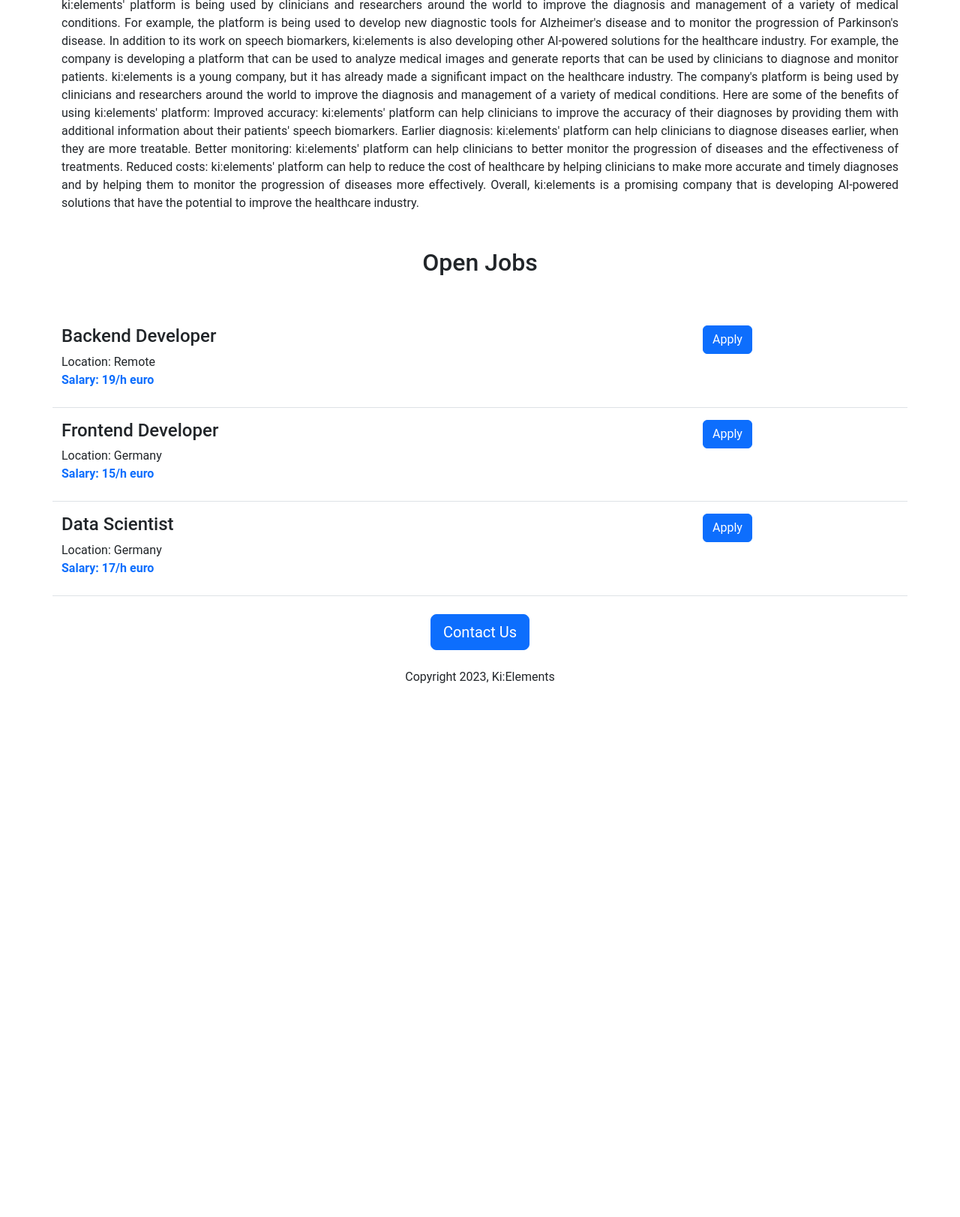
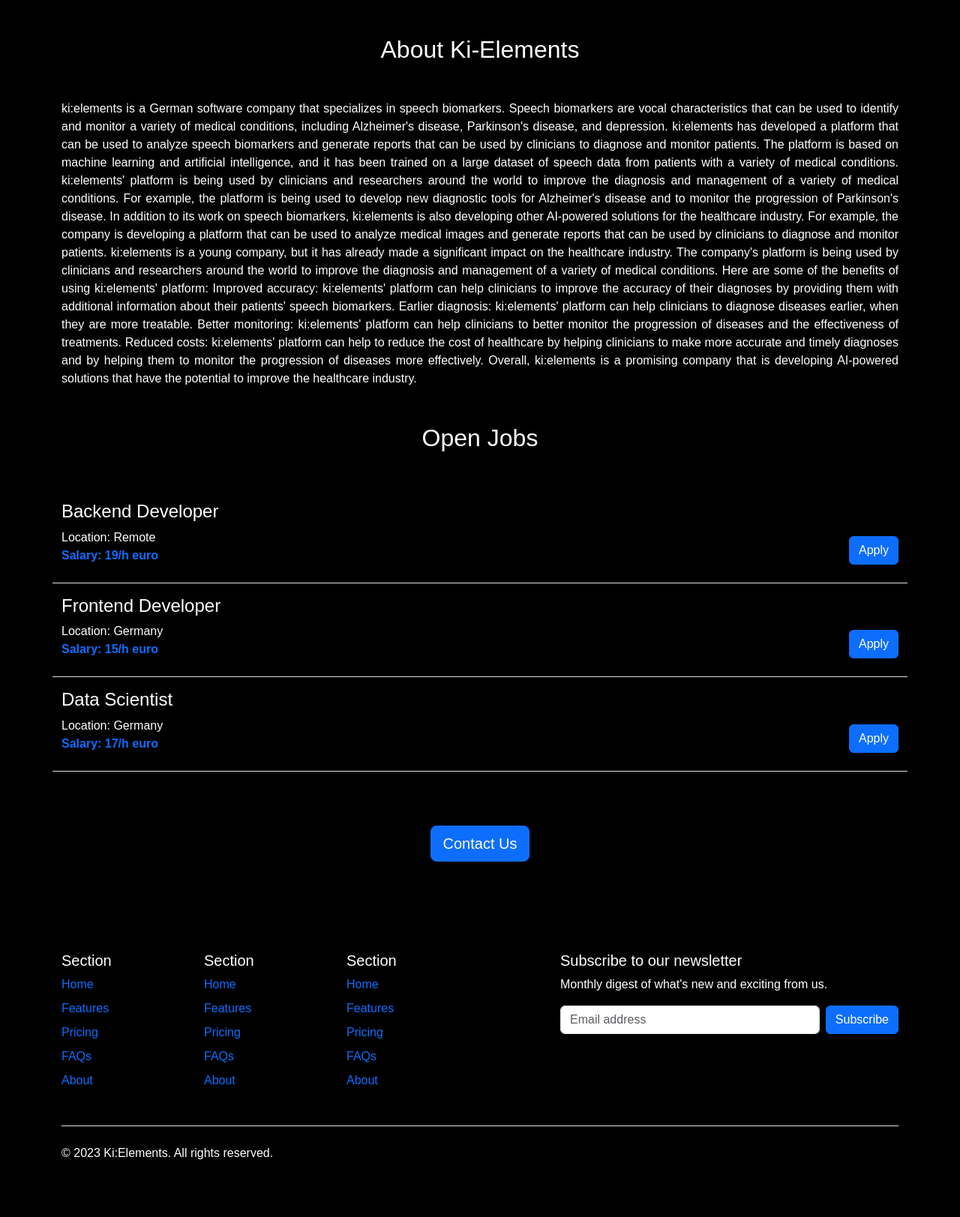
Before and after one commit to anamulislamshamim/careers_website, a Flask app: page / in a window 1280 px wide. Shown: the part 707-2330 px from the top of the page at 75% size. Before the commit the page ends 1638 px from the top, so only its background shows below. Run offline with Flask 3, Linux system fonts and the light colour scheme.

Commit message:
added navbar and footer

```diff
--- /dev/null
+++ b/templates/footer.html
@@ -0,0 +1,59 @@
+<div class="container">
+  <footer class="pt-5 pb-2">
+    <div class="row">
+      <div class="col-6 col-md-2 mb-3">
+        <h5>Section</h5>
+        <ul class="nav flex-column">
+          <li class="nav-item mb-2"><a href="#" class="nav-link p-0 text-body-bright">Home</a></li>
+          <li class="nav-item mb-2"><a href="#" class="nav-link p-0 text-body-bright">Features</a></li>
+          <li class="nav-item mb-2"><a href="#" class="nav-link p-0 text-body-bright">Pricing</a></li>
+          <li class="nav-item mb-2"><a href="#" class="nav-link p-0 text-body-bright">FAQs</a></li>
+          <li class="nav-item mb-2"><a href="#" class="nav-link p-0 text-body-bright">About</a></li>
+        </ul>
+      </div>
+
+      <div class="col-6 col-md-2 mb-3">
+        <h5>Section</h5>
+        <ul class="nav flex-column">
+          <li class="nav-item mb-2"><a href="#" class="nav-link p-0 text-body-bright">Home</a></li>
+          <li class="nav-item mb-2"><a href="#" class="nav-link p-0 text-body-bright">Features</a></li>
+          <li class="nav-item mb-2"><a href="#" class="nav-link p-0 text-body-bright">Pricing</a></li>
+          <li class="nav-item mb-2"><a href="#" class="nav-link p-0 text-body-bright">FAQs</a></li>
+          <li class="nav-item mb-2"><a href="#" class="nav-link p-0 text-body-bright">About</a></li>
+        </ul>
+      </div>
+
+      <div class="col-6 col-md-2 mb-3">
+        <h5>Section</h5>
+        <ul class="nav flex-column">
+          <li class="nav-item mb-2"><a href="#" class="nav-link p-0 text-body-bright">Home</a></li>
+          <li class="nav-item mb-2"><a href="#" class="nav-link p-0 text-body-bright">Features</a></li>
+          <li class="nav-item mb-2"><a href="#" class="nav-link p-0 text-body-bright">Pricing</a></li>
+          <li class="nav-item mb-2"><a href="#" class="nav-link p-0 text-body-bright">FAQs</a></li>
+          <li class="nav-item mb-2"><a href="#" class="nav-link p-0 text-body-bright">About</a></li>
+        </ul>
+      </div>
+
+      <div class="col-md-5 offset-md-1 mb-3">
+        <form>
+          <h5>Subscribe to our newsletter</h5>
+          <p>Monthly digest of what's new and exciting from us.</p>
+          <div class="d-flex flex-column flex-sm-row w-100 gap-2">
+            <label for="newsletter1" class="visually-hidden">Email address</label>
+            <input id="newsletter1" type="text" class="form-control" placeholder="Email address">
+            <button class="btn btn-primary" type="button">Subscribe</button>
+          </div>
+        </form>
+      </div>
+    </div>
+
+    <div class="d-flex flex-column flex-sm-row justify-content-between py-4 my-4 border-top">
+      <p>&copy; 2023 Ki:Elements. All rights reserved.</p>
+      <ul class="list-unstyled d-flex">
+        <li class="ms-3"><a class="link-body-emphasis" href="#"><svg class="bi" width="24" height="24"><use xlink:href="#twitter"/></svg></a></li>
+        <li class="ms-3"><a class="link-body-emphasis" href="#"><svg class="bi" width="24" height="24"><use xlink:href="#instagram"/></svg></a></li>
+        <li class="ms-3"><a class="link-body-emphasis" href="#"><svg class="bi" width="24" height="24"><use xlink:href="#facebook"/></svg></a></li>
+      </ul>
+    </div>
+  </footer>
+</div>
--- a/templates/home.html
+++ b/templates/home.html
@@ -9,30 +9,37 @@
   <title>Careers</title>
 
   <style>
-    * {
-      box-sizing: border-box;
-      margin: 0;
-      padding: 0;
-      font-family: roboto;
+    body {
+      font-family: sans-serif;
+    }
+
+    #dark {
+      background-color: black;
+      color: white;
     }
 
     #banner {
-      height: 360px;
+      max-height: 460px;
       width: 100%;
-      object-fit: cover;
+      object-fit: fill;
     }
 
     .text-justify {
       text-align: justify;
+
     }
+
   </style>
 </head>
-<body>
+<body id="dark">
   <div class="container">
-    <h1 class="text-center mt-2 mb-5 mt-3">{{ company_name }} Careers</h1>
-    <img class="img-fluid" id="banner" src="https://media.licdn.com/dms/image/C4D1BAQHKO_ArU7G4lA/company-background_10000/0/1639995723983/kielements_cover?e=1700136000&v=beta&t=8mkt1omwnxD3p3aqyfvsh7j9XmWEUWYfuVk4du04qO4" alt="ki:elements">
-    <h2 class='text-center my-5'>About Ki-Elements</h2>
-    <p class='text-justify'>ki:elements is a German software company that specializes in speech biomarkers. Speech biomarkers are vocal characteristics that can be used to identify and monitor a variety of medical conditions, including Alzheimer's disease, Parkinson's disease, and depression.
+    {% include 'nav.html' %}
+  </div>
+  <div class="container mb-5" style="margin-top: 150px;">
+    <h1 class="text-center mt-2 mb-5 mt-3" style="margin-top: 46px;">{{ company_name }} Careers</h1>
+    <img id="banner" class="img-fluid" src="https://media.licdn.com/dms/image/C4D1BAQHKO_ArU7G4lA/company-background_10000/0/1639995723983/kielements_cover?e=1700136000&v=beta&t=8mkt1omwnxD3p3aqyfvsh7j9XmWEUWYfuVk4du04qO4" alt="ki:elements">
+    <h2 class='text-center my-5' id="about">About Ki-Elements</h2>
+    <p class='text-justify mb-4'>ki:elements is a German software company that specializes in speech biomarkers. Speech biomarkers are vocal characteristics that can be used to identify and monitor a variety of medical conditions, including Alzheimer's disease, Parkinson's disease, and depression.
 
     ki:elements has developed a platform that can be used to analyze speech biomarkers and generate reports that can be used by clinicians to diagnose and monitor patients. The platform is based on machine learning and artificial intelligence, and it has been trained on a large dataset of speech data from patients with a variety of medical conditions.
 
@@ -49,17 +56,17 @@
     Better monitoring: ki:elements' platform can help clinicians to better monitor the progression of diseases and the effectiveness of treatments.
     Reduced costs: ki:elements' platform can help to reduce the cost of healthcare by helping clinicians to make more accurate and timely diagnoses and by helping them to monitor the progression of diseases more effectively.
     Overall, ki:elements is a promising company that is developing AI-powered solutions that have the potential to improve the healthcare industry.</p>
-    <h2 class='text-center my-5'>Open Jobs</h2>
+    <h2 class='text-center my-5' id="career">Open Jobs</h2>
     <div>
       {% for job in jobs %}
         {% include 'jobitem.html' %}
       {% endfor %}
     </div>
-    <div class='text-center'>
+    <div class='text-center mt-5'>
       <button class="btn btn-primary btn-lg my-4">Contact Us</button>
-      <p>Copyright 2023, Ki:Elements</p>
     </div>
   </div>
+  {% include 'footer.html' %}
 </body>
 </body>
 </body>
--- a/templates/jobitem.html
+++ b/templates/jobitem.html
@@ -1,9 +1,9 @@
-<div class="border-bottom pt-3 pb-2 row">
+<div class="border-bottom pt-3 pb-2 row shadow-sm">
   <div class='col-9'>
     <h4>{{ job.title }}</h4>
     <p>Location: {{ job.location }}<br><span class="text-primary fw-semibold">Salary: {{ job.salary }}</span></p>
   </div>
-  <div class='col-3'>
+  <div class='col-3 d-flex justify-content-end align-items-end pb-3'>
     <button class="btn btn-primary">Apply</button>
   </div>
 </div>
--- /dev/null
+++ b/templates/nav.html
@@ -0,0 +1,14 @@
+<nav class='fixed-top container' style="background-color: black;">
+  <header class="d-flex flex-wrap justify-content-center py-3 mb-4 border-bottom shadow-sm">
+    <a href="/" class="d-flex align-items-center mb-3 mb-md-0 me-md-auto link-body-emphasis text-decoration-none">
+      <img src="https://ki-elements.de/wp-content/uploads/2021/01/Logo3_white.svg" alt="Ki:Elements logo" width="40" height="40">
+      <!-- <span class="fs-4">Simple header</span> -->
+    </a>
+
+    <ul class="nav nav-pills">
+      <li class="nav-item"><a href="#" class="nav-link active" aria-current="page">Home</a></li>
+      <li class="nav-item"><a href="#career" class="nav-link">Career</a></li>
+      <li class="nav-item"><a href="#about" class="nav-link">About</a></li>
+    </ul>
+  </header>
+</nav>
```
